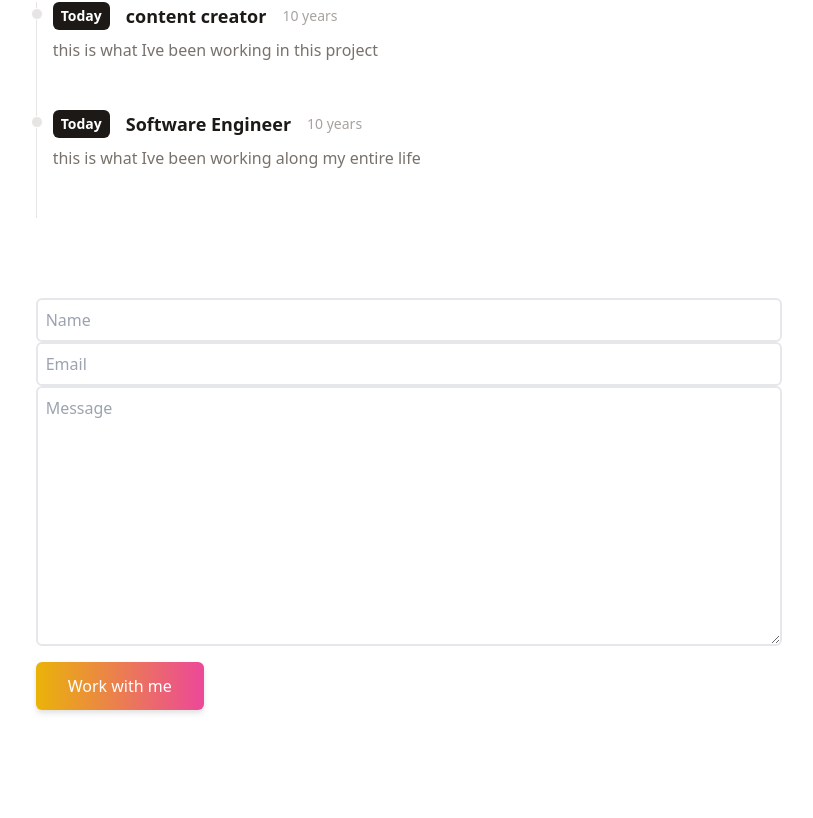
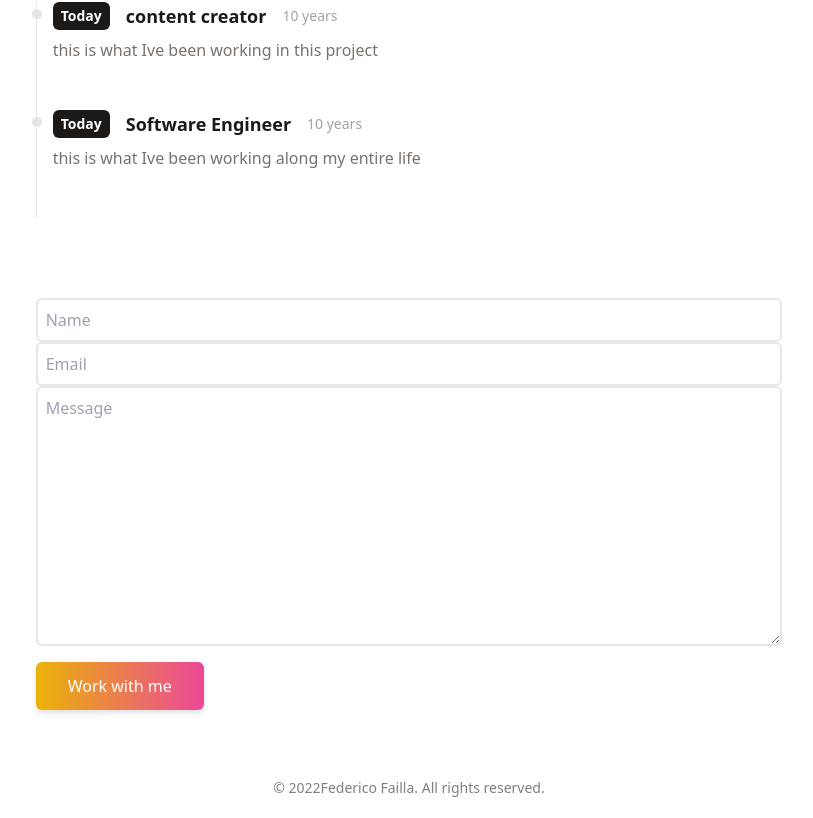
Before and after one commit to fedefailla18/portfolio, a React (Vite) app: page / in a window 1280 px wide. Shown: the part 1030-1848 px from the top of the page, without its empty margins (231-1044 px from the left). Before the commit the page ends 1780 px from the top, so only its background shows below. Built offline with nearby package versions, Linux system fonts and the light colour scheme.

Commit message:
4 - footer done

```diff
--- a/src/components/Footer.jsx
+++ b/src/components/Footer.jsx
@@ -1,7 +1,14 @@
 import React from "react";
 
 const Footer = () => {
-  return <div></div>;
+  return (
+    <div className="py-5 text-center">
+      <p className="text-sm mt-2 opacity-50">
+        &copy; {new Date().getFullYear()}
+        Federico Failla. All rights reserved.
+      </p>
+    </div>
+  );
 };
 
 export default Footer;
```
